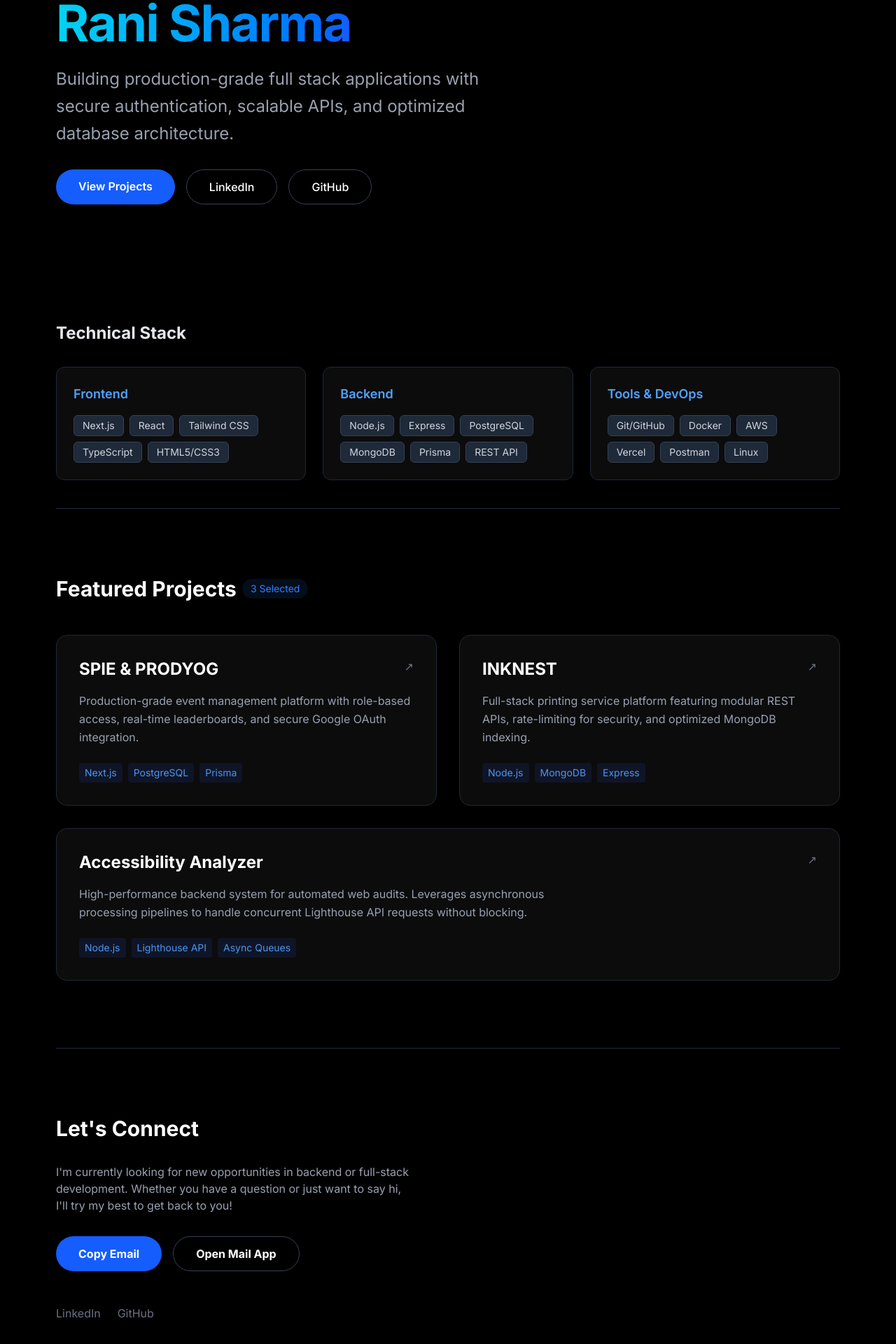
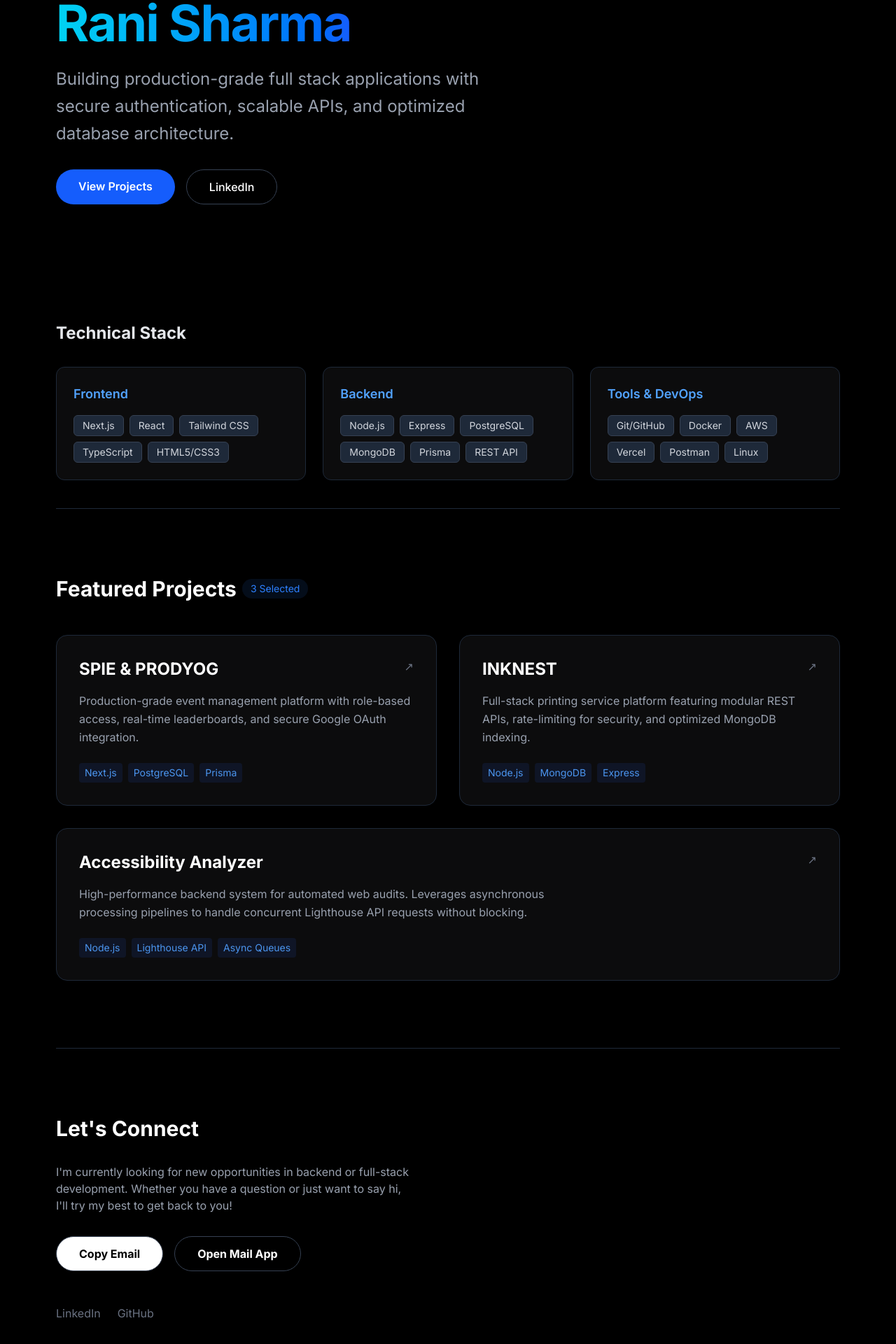
Before and after one commit to rani-86/rani-portfolio, a Next.js app: page / in a window 1280 px wide. Shown: the part 218-2138 px from the top of the page at 70% size. Built offline with nearby package versions, Linux system fonts and the light colour scheme.

Commit message:
Corrected deployment error

```diff
--- a/app/page.tsx
+++ b/app/page.tsx
@@ -15,22 +15,21 @@ function CopyEmailButton() {
   return (
     <button
       onClick={handleCopy}
-      className="inline-flex items-center justify-center px-8 py-3 rounded-full font-bold bg-blue-600 hover:bg-blue-700 text-white transition duration-300"
+      className={`px-8 py-3 rounded-full font-bold transition duration-300 flex items-center justify-center gap-2 border border-gray-700 ${
+        copied ? "bg-green-600 text-white border-green-600" : "bg-white text-black hover:bg-blue-600 hover:text-white hover:border-blue-600"
+      }`}
     >
-      {copied ? "Email Copied!" : "Copy Email"}
+      {copied ? "✓ Copied!" : "Copy Email"}
     </button>
   );
 }
 
 export default function Home() {
-  function handleCopy(event: MouseEvent<HTMLButtonElement, MouseEvent>): void {
-    throw new Error("Function not implemented.");
-  }
+  // DELETE THE 'handleCopy' FUNCTION THAT WAS HERE
 
   return (
-    <main className="bg-black text-white min-h-screen px-6 md:px-20">
+    <main className="bg-black text-white min-h-screen px-6 md:px-20 scroll-smooth">
 
-      {/* Navbar */}
       {/* Navbar */}
       <nav className="flex justify-between items-center py-6 border-b border-gray-800">
         <h1 className="font-semibold text-lg tracking-tight">Rani Sharma</h1>
@@ -51,15 +50,14 @@ export default function Home() {
             GitHub
           </a>
 
-          {/* New Resume Button */}
+          {/* Resume Button - MAKE SURE YOUR FILE IS NAMED resume.pdf IN PUBLIC FOLDER */}
           <a
-            href="/software_cv.pdf"
+            href="/resume.pdf"
             target="_blank"
             rel="noopener noreferrer"
             className="flex items-center gap-2 px-4 py-2 border border-gray-700 rounded-full hover:border-blue-500 hover:text-blue-400 hover:bg-blue-500/10 transition duration-300"
           >
             <span>Resume</span>
-            {/* Small Download Icon */}
             <svg
               xmlns="http://www.w3.org/2000/svg"
               fill="none"
@@ -76,7 +74,6 @@ export default function Home() {
 
       {/* Hero Section */}
       <section className="py-24 md:py-32">
-        {/* Gradient Name */}
         <h1 className="text-5xl md:text-7xl font-bold mb-6 tracking-tight">
           <span className="bg-gradient-to-r from-cyan-400 to-blue-600 text-transparent bg-clip-text">
             Rani Sharma
@@ -88,7 +85,6 @@ export default function Home() {
           authentication, scalable APIs, and optimized database architecture.
         </p>
 
-        {/* Buttons with Accent Color */}
         <div className="flex flex-wrap gap-4">
           <a
             href="#projects"
@@ -105,24 +101,14 @@ export default function Home() {
           >
             LinkedIn
           </a>
-
-          <a
-            href="https://github.com/rani-86"
-            target="_blank"
-            rel="noopener noreferrer"
-            className="border border-gray-700 px-8 py-3 rounded-full font-medium hover:border-white hover:text-white transition duration-300"
-          >
-            GitHub
-          </a>
         </div>
       </section>
+
       {/* Skills Section */}
       <section className="py-10">
         <h2 className="text-2xl font-bold mb-8 text-gray-200">Technical Stack</h2>
 
         <div className="grid md:grid-cols-3 gap-6">
-
-          {/* Frontend Card */}
           <div className="bg-zinc-900/50 p-6 rounded-xl border border-gray-800 hover:border-blue-500/30 transition">
             <h3 className="text-lg font-semibold mb-4 text-blue-400">Frontend</h3>
             <div className="flex flex-wrap gap-2">
@@ -134,7 +120,6 @@ export default function Home() {
             </div>
           </div>
 
-          {/* Backend Card */}
           <div className="bg-zinc-900/50 p-6 rounded-xl border border-gray-800 hover:border-blue-500/30 transition">
             <h3 className="text-lg font-semibold mb-4 text-blue-400">Backend</h3>
             <div className="flex flex-wrap gap-2">
@@ -146,7 +131,6 @@ export default function Home() {
             </div>
           </div>
 
-          {/* Tools & DevOps Card */}
           <div className="bg-zinc-900/50 p-6 rounded-xl border border-gray-800 hover:border-blue-500/30 transition">
             <h3 className="text-lg font-semibold mb-4 text-blue-400">Tools & DevOps</h3>
             <div className="flex flex-wrap gap-2">
@@ -157,7 +141,6 @@ export default function Home() {
               ))}
             </div>
           </div>
-
         </div>
       </section>
 
@@ -170,23 +153,17 @@ export default function Home() {
 
         <div className="grid md:grid-cols-2 gap-8">
 
-          {/* Project 1 - SPIE */}
           <Link
             href="/projects/spie"
             className="group bg-zinc-900/50 p-8 rounded-2xl border border-gray-800 hover:border-blue-500/50 hover:shadow-[0_0_20px_rgba(59,130,246,0.15)] transition-all duration-300 block"
           >
             <div className="flex justify-between items-start mb-4">
-              <h3 className="text-2xl font-bold group-hover:text-blue-400 transition">
-                SPIE & PRODYOG
-              </h3>
+              <h3 className="text-2xl font-bold group-hover:text-blue-400 transition">SPIE & PRODYOG</h3>
               <span className="text-gray-500 group-hover:text-blue-400 transition transform group-hover:-translate-y-1 group-hover:translate-x-1">↗</span>
             </div>
-
             <p className="text-gray-400 mb-6 leading-relaxed">
-              Production-grade event management platform with role-based access,
-              real-time leaderboards, and secure Google OAuth integration.
+              Production-grade event management platform with role-based access, real-time leaderboards, and secure Google OAuth integration.
             </p>
-
             <div className="flex flex-wrap gap-2 text-sm text-blue-400/90 font-mono">
               <span className="bg-blue-900/20 px-2 py-1 rounded">Next.js</span>
               <span className="bg-blue-900/20 px-2 py-1 rounded">PostgreSQL</span>
@@ -194,23 +171,17 @@ export default function Home() {
             </div>
           </Link>
 
-          {/* Project 2 - INKNEST */}
           <Link
             href="/projects/inknest"
             className="group bg-zinc-900/50 p-8 rounded-2xl border border-gray-800 hover:border-blue-500/50 hover:shadow-[0_0_20px_rgba(59,130,246,0.15)] transition-all duration-300 block"
           >
              <div className="flex justify-between items-start mb-4">
-              <h3 className="text-2xl font-bold group-hover:text-blue-400 transition">
-                INKNEST
-              </h3>
+              <h3 className="text-2xl font-bold group-hover:text-blue-400 transition">INKNEST</h3>
               <span className="text-gray-500 group-hover:text-blue-400 transition transform group-hover:-translate-y-1 group-hover:translate-x-1">↗</span>
             </div>
-
             <p className="text-gray-400 mb-6 leading-relaxed">
-              Full-stack printing service platform featuring modular REST APIs,
-              rate-limiting for security, and optimized MongoDB indexing.
+              Full-stack printing service platform featuring modular REST APIs, rate-limiting for security, and optimized MongoDB indexing.
             </p>
-
             <div className="flex flex-wrap gap-2 text-sm text-blue-400/90 font-mono">
               <span className="bg-blue-900/20 px-2 py-1 rounded">Node.js</span>
               <span className="bg-blue-900/20 px-2 py-1 rounded">MongoDB</span>
@@ -218,23 +189,17 @@ export default function Home() {
             </div>
           </Link>
 
-          {/* Project 3 - Accessibility */}
           <Link
             href="/projects/accessibility"
             className="group bg-zinc-900/50 p-8 rounded-2xl border border-gray-800 hover:border-blue-500/50 hover:shadow-[0_0_20px_rgba(59,130,246,0.15)] transition-all duration-300 md:col-span-2 block"
           >
              <div className="flex justify-between items-start mb-4">
-              <h3 className="text-2xl font-bold group-hover:text-blue-400 transition">
-                Accessibility Analyzer
-              </h3>
+              <h3 className="text-2xl font-bold group-hover:text-blue-400 transition">Accessibility Analyzer</h3>
               <span className="text-gray-500 group-hover:text-blue-400 transition transform group-hover:-translate-y-1 group-hover:translate-x-1">↗</span>
             </div>
-
             <p className="text-gray-400 mb-6 leading-relaxed max-w-2xl">
-              High-performance backend system for automated web audits.
-              Leverages asynchronous processing pipelines to handle concurrent Lighthouse API requests without blocking.
+              High-performance backend system for automated web audits. Leverages asynchronous processing pipelines to handle concurrent Lighthouse API requests without blocking.
             </p>
-
             <div className="flex flex-wrap gap-2 text-sm text-blue-400/90 font-mono">
               <span className="bg-blue-900/20 px-2 py-1 rounded">Node.js</span>
               <span className="bg-blue-900/20 px-2 py-1 rounded">Lighthouse API</span>
@@ -243,9 +208,9 @@ export default function Home() {
           </Link>
 
         </div>
-</section>
+      </section>
 
-{/* Contact Section */}
+      {/* Contact Section */}
       <section id="contact" className="py-24 border-t border-gray-800">
         <h2 className="text-3xl font-bold mb-8">Let's Connect</h2>
 
@@ -255,11 +220,10 @@ export default function Home() {
         </p>
 
         <div className="flex flex-col md:flex-row gap-4">
-
-          {/* Option 1: Copy Email Button */}
+          {/* Copy Email Button */}
           <CopyEmailButton />
 
-          {/* Option 2: Direct Mail Link */}
+          {/* Direct Mail Link */}
           <a
             href="mailto:rani2003333@gmail.com"
             className="inline-flex items-center justify-center px-8 py-3 rounded-full font-bold border border-gray-700 hover:bg-gray-800 transition duration-300"
```
